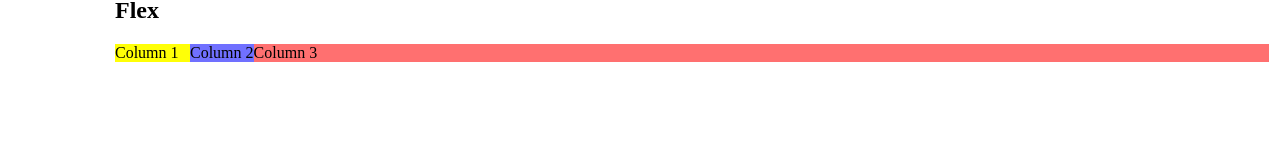
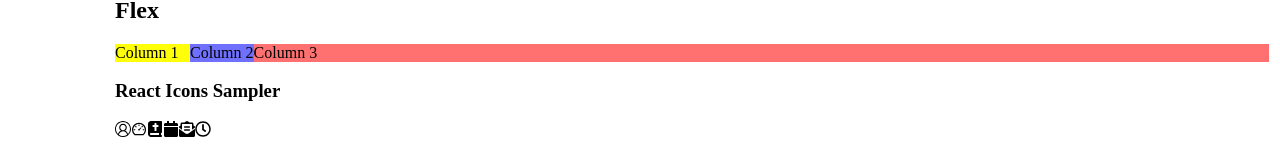
Before and after one commit to Andis-08/kambaz-nextjs-cs5610-fa25, a Next.js app: page /Labs/Lab2 in a window 1280 px wide. Shown: the part 4459-4608 px from the top of the page. Before the commit the page ends 4532 px from the top, so only its background shows below. Built offline with nearby package versions, Linux system fonts and the light colour scheme.

Commit message:
Decorating Documents with React Icons

```diff
--- /dev/null
+++ b/app/Labs/Lab2/ReactIcons.tsx
@@ -0,0 +1,19 @@
+import { FaCalendar, FaEnvelopeOpenText, FaRegClock } from "react-icons/fa";
+import { AiOutlineDashboard } from "react-icons/ai";
+import { FaBookBible } from "react-icons/fa6";
+import { VscAccount } from "react-icons/vsc";
+export default function ReactIconsSampler() {
+  return (
+    <div id="wd-react-icons-sampler" className="mb-4">
+      <h3>React Icons Sampler</h3>
+      <div className="d-flex">
+        <VscAccount className="fs-3 text" />
+        <AiOutlineDashboard className="fs-3 text" />
+        <FaBookBible className="fs-3 text" />
+        <FaCalendar className="fs-3 text" />
+        <FaEnvelopeOpenText className="fs-3 text" />
+        <FaRegClock className="fs-3 text" />
+      </div>
+    </div>
+  );
+}
--- a/app/Labs/Lab2/page.tsx
+++ b/app/Labs/Lab2/page.tsx
@@ -1,7 +1,6 @@
 import BackgroundColors from "./BackgroundColors";
 import ForegroundColors from "./ForegroundColors";
 import Borders from "./Borders";
-import "./index.css";
 import Padding from "./Padding";
 import Margins from "./Margins";
 import Corners from "./Corners";
@@ -11,6 +10,9 @@ import Zindex from "./Zindex";
 import Float from "./Float";
 import GridLayout from "./GridLayout";
 import Flex from "./Flex";
+import ReactIcons from "./ReactIcons";
+import "./index.css";
+
 export default function Lab2() {
   return (
     <div id="wd-lab2">
@@ -79,6 +81,7 @@ export default function Lab2() {
       <Float />
       <GridLayout />
       <Flex />
+      <ReactIcons />
     </div>
   );
 }
```
Also changed, not shown: package.json (+6 -5 lines), 1 other file (tests, documents, lock files or other folders).
